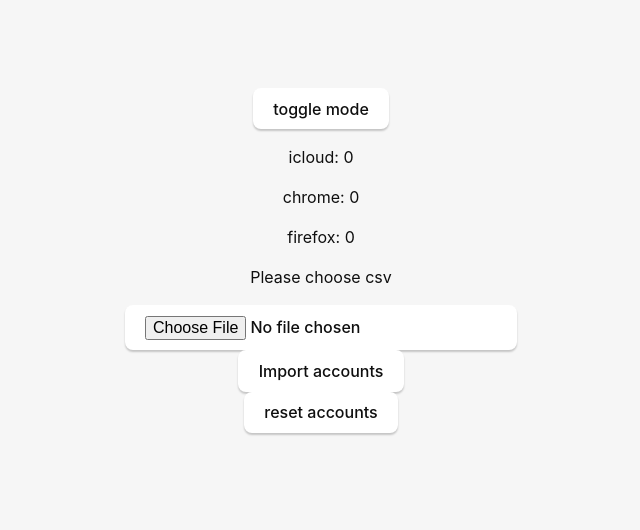
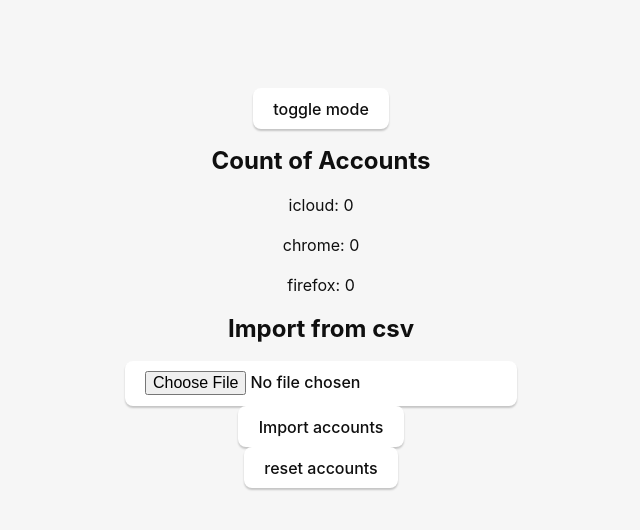
Before and after one commit to BaseW/account-manager, a Next.js app: page / in a window 1280 px wide. Shown: the top 530 px of the page, without its empty margins (319-959 px from the left). Built offline with nearby package versions, Linux system fonts and the light colour scheme.

Commit message:
add heading

```diff
--- a/src/components/organisms/AccountCount/account-count.component.tsx
+++ b/src/components/organisms/AccountCount/account-count.component.tsx
@@ -2,6 +2,7 @@
 
 export const AccountCount = ({accounts}: {accounts: Account[]}) => (
   <div>
+    <h2>Count of Accounts</h2>
     <p>icloud: {accounts.filter((account) => account.source === 'icloud').length}</p>
     <p>chrome: {accounts.filter((account) => account.source === 'chrome').length}</p>
     <p>firefox: {accounts.filter((account) => account.source === 'firefox').length}</p>
--- a/src/components/templates/AccountFilterer/account-filterer.component.tsx
+++ b/src/components/templates/AccountFilterer/account-filterer.component.tsx
@@ -19,6 +19,7 @@
       <AccountCount accounts={accounts} />
       <div>
         <div className="filterConditions">
+          <h3>Filter Conditions</h3>
           {/* checkbox for icloud */}
           <div>
             <input type="checkbox" onChange={onChangeIcloudCheckbox}/>
@@ -41,10 +42,12 @@
       </div>
       {/* print key count of accountMap*/}
       <div>
+        <h2>Count of Filtered Accounts</h2>
         {accountMap && Object.keys(accountMap).length}
       </div>
       {/* print url list and AccountPartial indented each url from accountMap*/}
       <div>
+        <h2>Filtered Accounts</h2>
         {accountMap && Object.keys(accountMap).map((url) => {
           return (
             <div key={url}>
--- a/src/components/templates/AccountImporter/account-importer.component.tsx
+++ b/src/components/templates/AccountImporter/account-importer.component.tsx
@@ -24,7 +24,8 @@
       </div>
       <AccountCount accounts={accounts} />
       <div>
-        <p>Please choose csv</p>
+        <h2>Import from csv</h2>
+        <div>
           <input type="file" onChange={(e) => onUploadFile(e)} />
         </div>
         <div>
@@ -34,5 +35,6 @@
           <button onClick={() => onResetAccounts()}>reset accounts</button>
         </div>
       </div>
+    </div>
   )
 }
```
Lines whose indentation alone changed are shown as unchanged.
